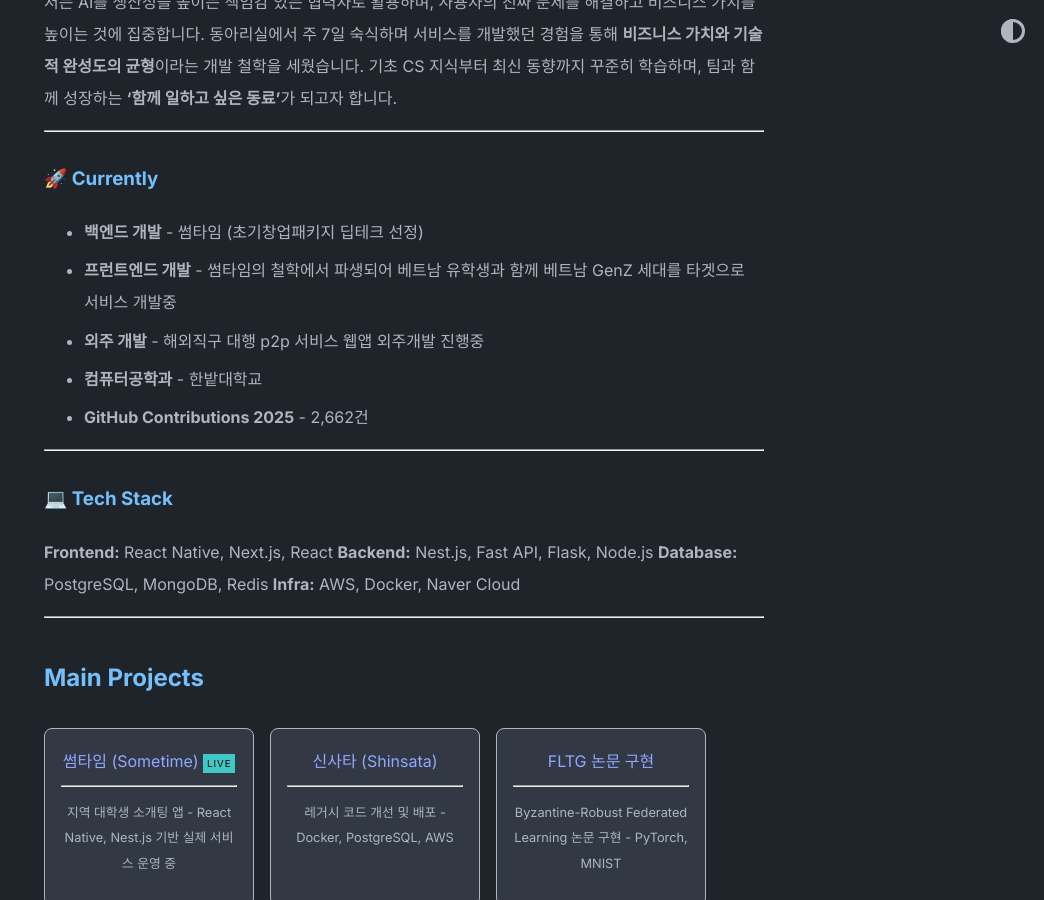
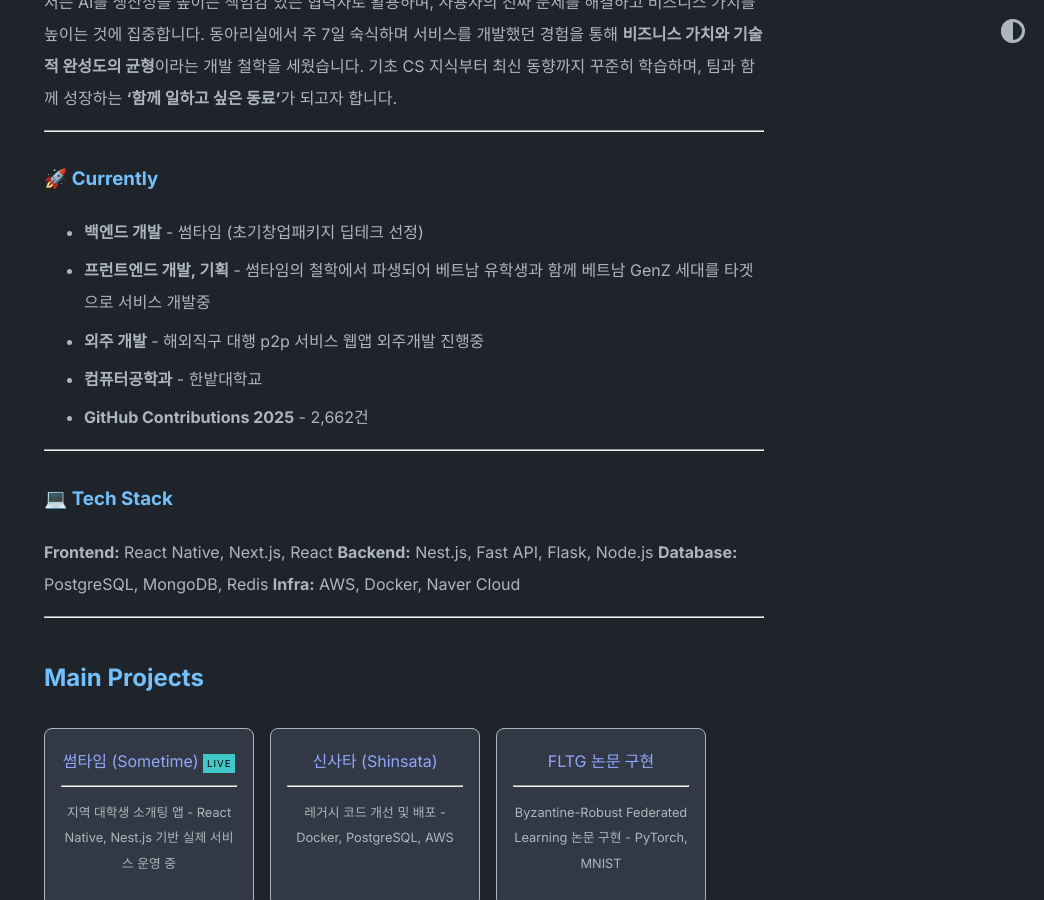
Before and after one commit to YUJAEYUN/yujaeyun.github.io, a Jekyll site: the page built from index.md, in a window 1280 px wide and 900 px high, scrolled down 559 px. Shown: the whole window, without its empty margins (236-1280 px from the left). Built offline with Jekyll 4.4.1, drawn with Linux system fonts in a browser that asks for light colours.

Commit message:
chore: 기획 추가

```diff
--- a/index.md
+++ b/index.md
@@ -21,7 +21,7 @@ layout: home
 ### 🚀 Currently
 
 - **백엔드 개발** - 썸타임 (초기창업패키지 딥테크 선정)
-- **프런트엔드 개발** - 썸타임의 철학에서 파생되어 베트남 유학생과 함께 베트남 GenZ 세대를 타겟으로 서비스 개발중
+- **프런트엔드 개발, 기획** - 썸타임의 철학에서 파생되어 베트남 유학생과 함께 베트남 GenZ 세대를 타겟으로 서비스 개발중
 - **외주 개발** - 해외직구 대행 p2p 서비스 웹앱 외주개발 진행중
 - **컴퓨터공학과** - 한밭대학교
 - **GitHub Contributions 2025** - 2,662건
```
